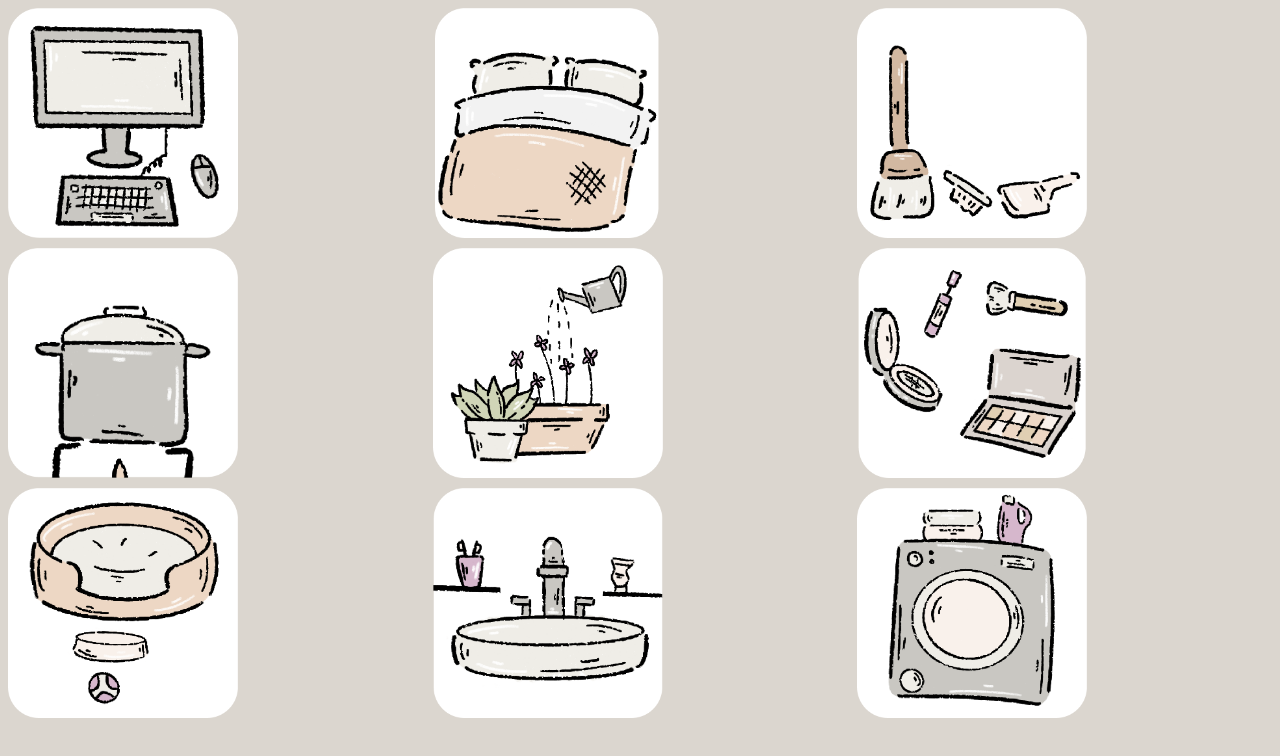
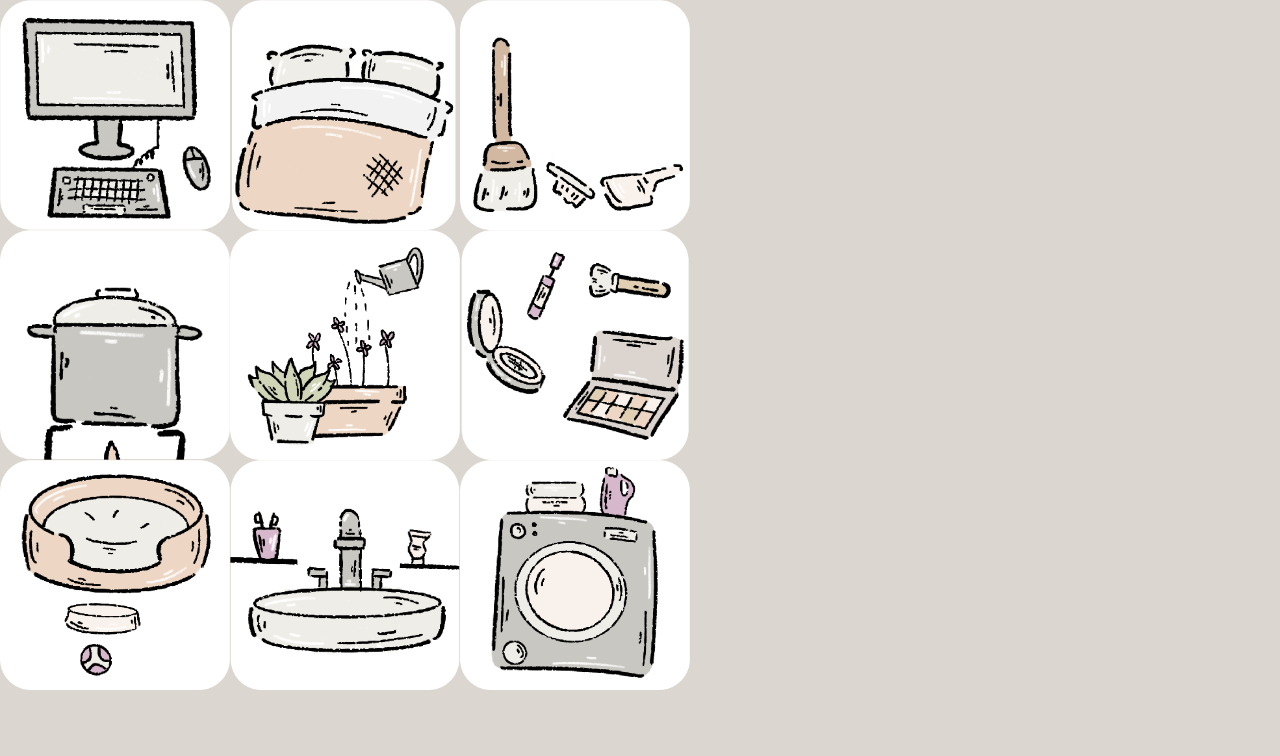
Before and after one commit to arianna-distefano/Assignment2, a plain HTML site: page index.html in a window 1280 px wide. Drawn offline with Linux system fonts and the light colour scheme.

Commit message:
Update index.html

```diff
--- a/index.html
+++ b/index.html
@@ -1,15 +1,16 @@
 <html>
-    <head>
-        <style>
+<head>
+    <style>
         body {
             background-color: rgb(219, 214, 207);
+            margin: 0;
+            padding: 0;
         }
 
         .grid {
             display: grid;
-            grid-template-columns: 1fr 1fr 1fr;
-             gap: 10px;
-
+            grid-template-columns: repeat(3, 1fr);
+            width: 690px;
         }
 
         .grid img {
@@ -17,19 +18,19 @@
             height: 230px;
             margin: 0;
         }
-        </style>
-    </head>
-    <Body>
-        <div class ="grid">
-        <img id="comp" src="img/computerv2.png">
-        <img id="bed" src="img/bed.png">
-        <img id="clean" src="img/cleaning.png">
-        <img id="cook" src="img/cooking.png">
-        <img id="plant" src="img/garden.png">
-        <img id="makeup" src="img/makeup.png">
-        <img id="pet" src="img/pet_bed.png">
-        <img id="sink" src="img/sink.png">
-        <img id="wash" src="img/washing.png">
+    </style>
+</head>
+<body>
+    <div class="grid">
+        <img src="img/computerv2.png">
+        <img src="img/bed.png">
+        <img src="img/cleaning.png">
+        <img src="img/cooking.png">
+        <img src="img/garden.png">
+        <img src="img/makeup.png">
+        <img src="img/pet_bed.png">
+        <img src="img/sink.png">
+        <img src="img/washing.png">
     </div>
-</Body>
+</body>
 </html>
```
